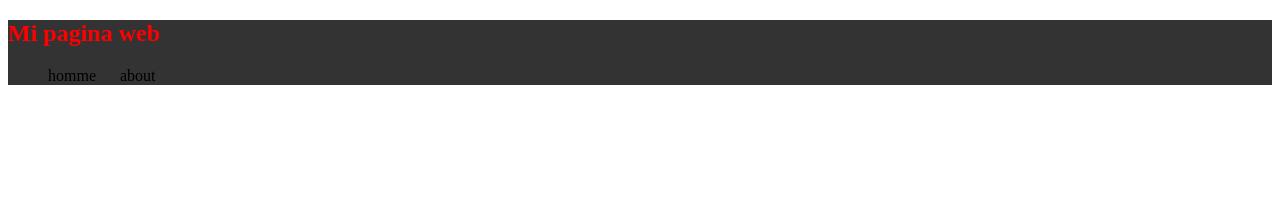
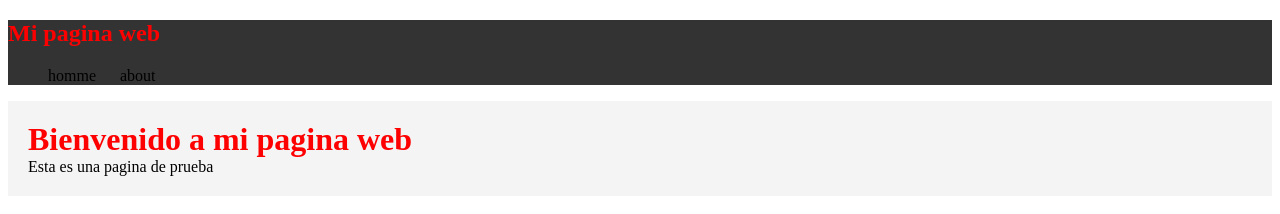
Before and after one commit to Carlos8965/my-fisrt-website-fsj29, a plain HTML site: page index.html in a window 1280 px wide. Drawn offline with Linux system fonts and the light colour scheme.

Commit message:
Agregue la seccion header a mi pagina web

```diff
--- a/css/main.css
+++ b/css/main.css
@@ -15,3 +15,16 @@ nav ul li{
     display: inline;
     margin-right: 20px;
 }
+
+header{
+    background-color: #f4f4f4;
+    padding: 20px;
+}
+
+header h1{
+    margin: 0;
+}
+
+header p{
+    margin: 0;
+}
--- a/index.html
+++ b/index.html
@@ -15,8 +15,8 @@
         </ul>
     </nav>
     <header>
-        <h1></h1>
-        <p></p>
+        <h1>Bienvenido a mi pagina web</h1>
+        <p>Esta es una pagina de prueba</p>
     </header>
 </body>
 </html>
```
